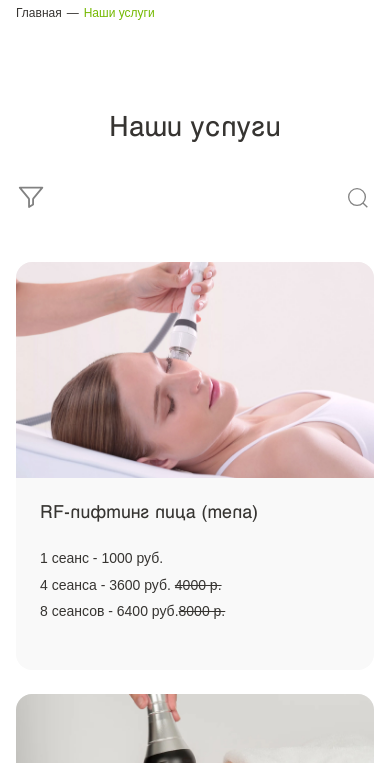
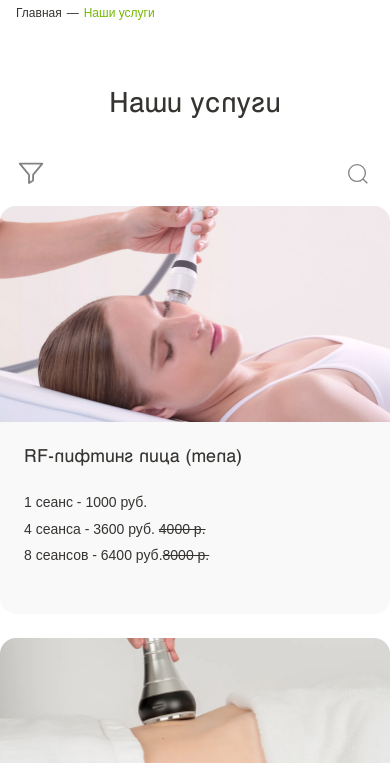
Before and after one commit to Iury1978/BodyTime, a plain HTML site: page services.html in a window 390 px wide. Shown: the part 81-844 px from the top of the page. Drawn offline with Linux system fonts and the light colour scheme; files whose address does not match are found by name.

Commit message:
refactored page services

```diff
--- a/css/default.css
+++ b/css/default.css
@@ -59,8 +59,8 @@ fieldset {
   /* max-width: 1720px;
   padding: 0 60px;
   margin: 0 auto; */
-  max-width: 1920px;
-  padding: 0 160px;
+  max-width: 1800px;
+  padding: 0 100px;
   margin: 0 auto;
 }
 
--- a/css/modules/services/services.css
+++ b/css/modules/services/services.css
@@ -1,7 +1,3 @@
-.services__container {
-  padding-top: 24px;
-}
-
 .services__title {
   font-family: 'Vanta';
   font-style: normal;
@@ -87,17 +83,26 @@
 
 .card__article {
   display: block;
-  width: 784px;
+  max-width: 784px;
   height: 752px;
+  flex-basis: 550px;
+  flex-grow: 1;
   background-color: #F9F9F9;
   border-radius: 16px;
 }
 
+.card__link {
+  line-height: 0;
+
+}
+
 .card__img {
   display: block;
-  width: 784px;
+  object-fit: cover;
+  width: 100%;
   height: 456px;
   border-radius: 16px 16px 0px 0px;
+
 }
 
 .card__info {
@@ -144,11 +149,10 @@
   border-bottom: 1px solid var(--black);
 }
 
-
-
 @media (max-width: 425px) {
   .services__container {
-    padding-top: 24px;
+    padding-left: 0;
+    padding-right: 0;
   }
 
   .services__title {
@@ -163,6 +167,9 @@
 
   .services__forms {
     position: relative;
+    margin-bottom: 16px;
+    padding-left: 16px;
+    padding-right: 16px;
   }
 
   .services__mobile_active {
```
Also changed, not shown: services.html (+0 -3 lines).
